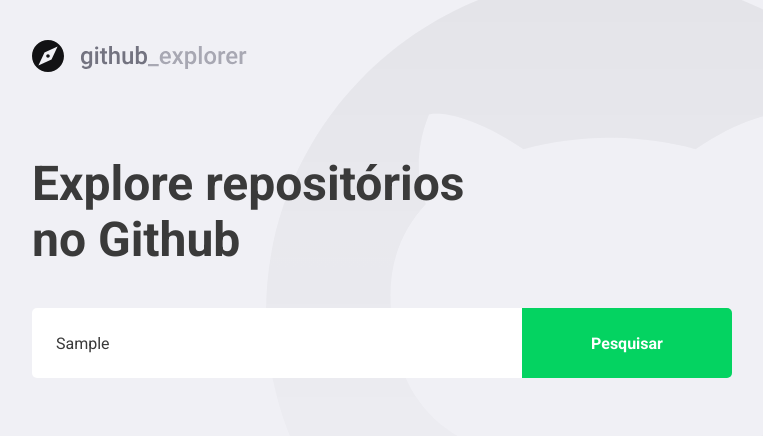
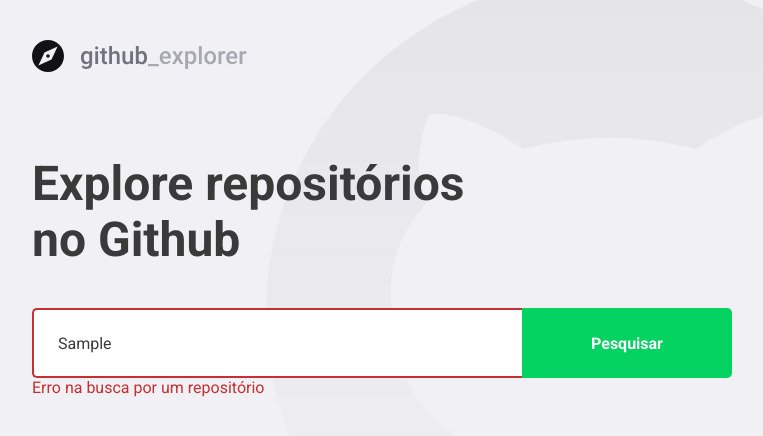
Before and after one commit to Hebert324/github-explorer, a React (Create React App) app: page / in a window 1280 px wide. Both pictures are taken after typing "Sample" into the empty fields and a click on the button "Pesquisar". Shown: the top 436 px of the page, without its empty margins (148-911 px from the left). Built offline with nearby package versions, Linux system fonts and the light colour scheme; no server answers.

Commit message:
dealing with errors

```diff
--- a/src/pages/Dashboard/index.tsx
+++ b/src/pages/Dashboard/index.tsx
@@ -4,7 +4,7 @@
 
 import logoImg from '../../assets/logo.svg'
 
-import { Title, Form, Repositories } from './styles'
+import { Title, Form, Repositories, Error } from './styles'
 
 interface Repository {
     full_name: string
@@ -17,16 +17,30 @@
 
 const Dashboard: React.FC = () => {
     const [newRepo, setNewRepo] = useState('')
+    const [inputError, setInputError] = useState('')
     const [repositories, setRepositories] = useState<Repository[]>([])
 
     async function handleAddRepository(e: FormEvent<HTMLFormElement>): Promise<void> {
         e.preventDefault()
+
+        if(!newRepo) {
+            setInputError('Digite o autor/nome do repositório')
+            return
+        }
+
+        try{
             // Consumir API do Github
             const response = await api.get<Repository>(`repos/${newRepo}`)
+
             const repository = response.data
+
             // Salvar o novo repositório no estado
             setRepositories([...repositories, repository])
             setNewRepo('')
+            setInputError('')
+        }   catch(err) {
+            setInputError('Erro na busca por um repositório')
+        }
     }
 
     return (
@@ -34,7 +48,7 @@
             <img src={logoImg} alt="Github Explorer logo" />
             <Title>Explore repositórios no Github</Title>
 
-           <Form onSubmit={handleAddRepository}>
+           <Form hasError={!!inputError} onSubmit={handleAddRepository}>
                <input
                value={newRepo}
                onChange={(e) => setNewRepo(e.target.value)}
@@ -42,6 +56,8 @@
                />
                <button type="submit">Pesquisar</button>
            </Form>
+
+           { inputError && <Error>{inputError}</Error> }
 
            <Repositories>
                {repositories.map(repository => (
--- a/src/pages/Dashboard/styles.ts
+++ b/src/pages/Dashboard/styles.ts
@@ -1,5 +1,9 @@
-import styled from 'styled-components'
+import styled, { css } from 'styled-components'
 import { shade } from 'polished'
+
+interface FormProps {
+    hasError: boolean;
+}
 
 export const Title = styled.h1`
     font-size: 48px;
@@ -10,7 +14,7 @@
     margin-top: 80px;
 `
 
-export const Form = styled.form`
+export const Form = styled.form<FormProps>`
     margin-top: 40px;
     max-width: 700px;
 
@@ -22,7 +26,13 @@
         border: 0;
         border-radius: 5px 0 0 5px;
         color: #3A3A3A;
+        border: 2px solid #fff;
+        border-right: 0;
 
+        ${(props) => props.hasError &&
+        css`
+            border-color: #c53030;
+        `}
 
         &::placeholder {
             color: #a8a8b3;
@@ -43,6 +53,11 @@
             background: ${shade(0.2, '#04d361')};
         }
     }
+`
+
+export const Error = styled.span`
+    display: block;
+    color: #c53030;
 `
 
 export const Repositories = styled.div`
```
Lines whose indentation alone changed are shown as unchanged.
